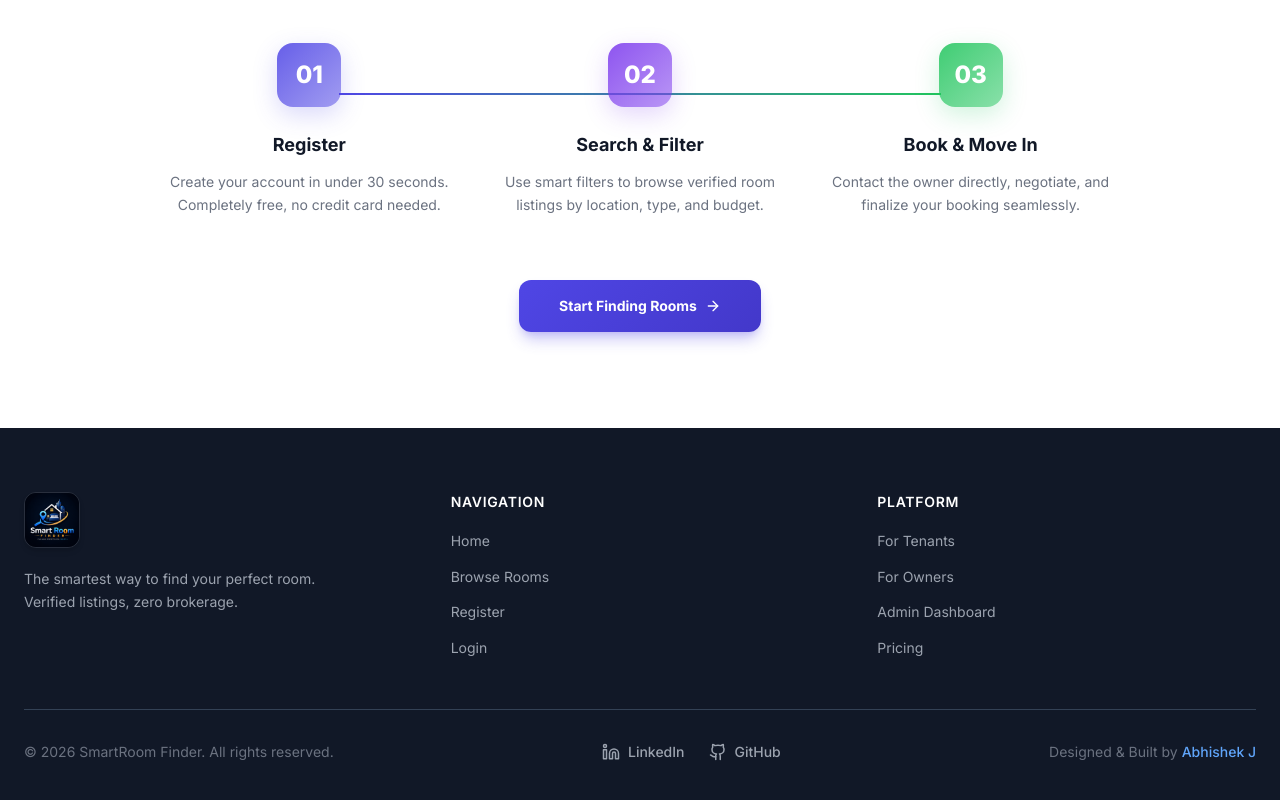
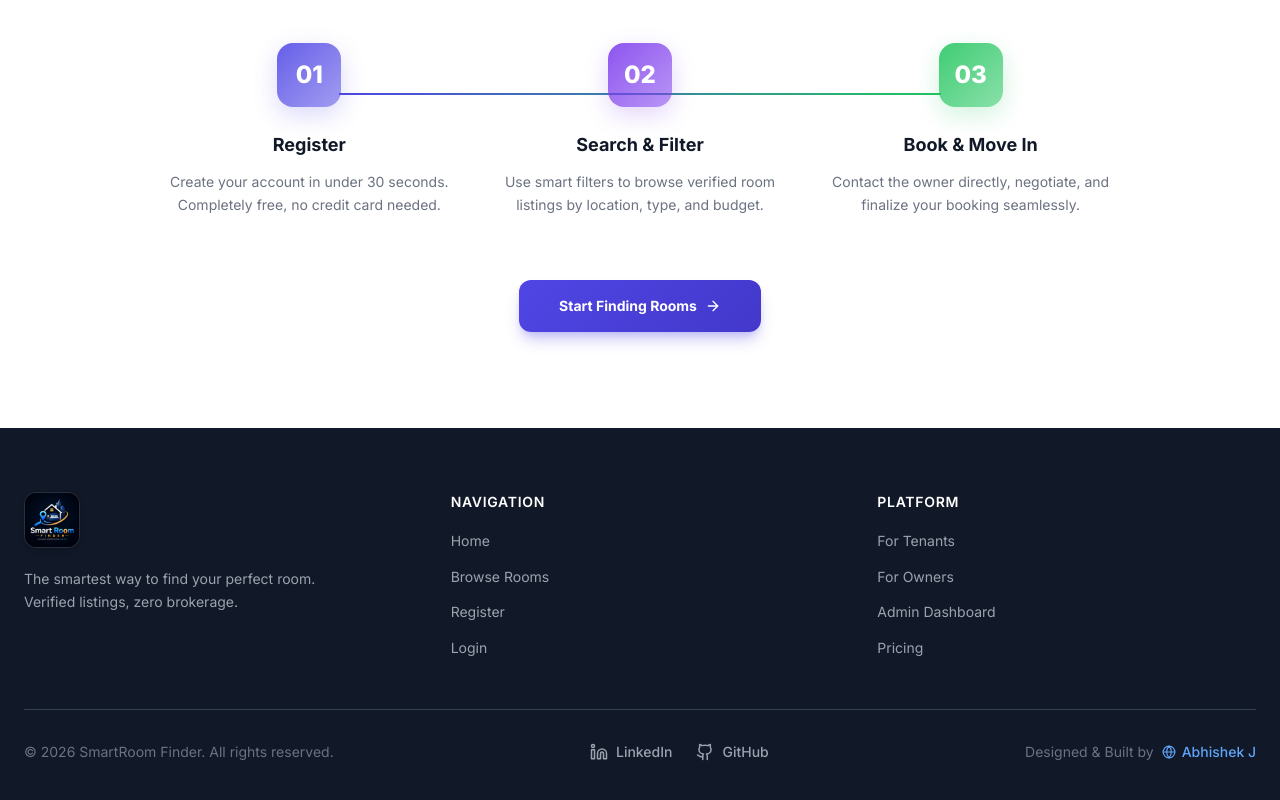
Before and after one commit to AbhishekJ-dev/smart-room-finder, a React (Vite) app in the folder frontend-app/: page /home in a window 1280 px wide. Shown: the part 3011-3811 px from the top of the page. Built offline with nearby package versions, Linux system fonts and the light colour scheme; no server answers.

Commit message:
feat: add portfolio globe icon to creator name in footers

```diff
--- a/frontend-app/src/components/layouts/AdminLayout.jsx
+++ b/frontend-app/src/components/layouts/AdminLayout.jsx
@@ -1,7 +1,7 @@
 import React, { useRef, useState } from 'react';
 import {
   BarChart3, Users, ShieldCheck, Home, CalendarCheck,
-  LogOut, User as UserIcon, Search, Menu, X, Building2, ChevronRight
+  LogOut, User as UserIcon, Search, Menu, X, Building2, ChevronRight, Globe
 } from 'lucide-react';
 import { Linkedin, Github } from '../ui/SocialIcons';
 import logo from '../../assets/logo.png';
@@ -149,7 +149,13 @@ export const AdminLayout = ({ children, title, subtitle }) => {
               <span>GitHub</span>
             </a>
           </div>
-          <span className="text-[10px] text-[#9CA3AF]">© 2026 <a href="https://github.com/AbhishekJ-dev/portfolio" target="_blank" rel="noopener noreferrer" className="hover:text-[#4F46E5] hover:underline transition-all font-medium">Abhishek J</a></span>
+          <div className="flex items-center gap-1.5 text-[10px] text-[#9CA3AF]">
+            © 2026
+            <a href="https://github.com/AbhishekJ-dev/portfolio" target="_blank" rel="noopener noreferrer" className="hover:text-[#4F46E5] hover:underline transition-all font-medium flex items-center gap-1" title="Portfolio">
+              <Globe size={10} />
+              <span>Abhishek J</span>
+            </a>
+          </div>
         </footer>
       </main>
     </div>
--- a/frontend-app/src/components/layouts/DashboardLayout.jsx
+++ b/frontend-app/src/components/layouts/DashboardLayout.jsx
@@ -1,6 +1,6 @@
 import React, { useState } from 'react';
 import { motion, AnimatePresence } from 'framer-motion';
-import { LogOut, Menu, X, Building2, ChevronRight, User, Settings } from 'lucide-react';
+import { LogOut, Menu, X, Building2, ChevronRight, User, Settings, Globe } from 'lucide-react';
 import { Linkedin, Github } from '../ui/SocialIcons';
 import logo from '../../assets/logo.png';
 import { useAuth } from '../../context/AuthContext';
@@ -197,7 +197,13 @@ export function DashboardLayout({ children, title, subtitle, navItems = [], acti
               <span>GitHub</span>
             </a>
           </div>
-          <span className="text-[10px] text-[#9CA3AF]">© 2026 <a href="https://github.com/AbhishekJ-dev/portfolio" target="_blank" rel="noopener noreferrer" className="hover:text-[#4F46E5] hover:underline transition-all font-medium">Abhishek J</a></span>
+          <div className="flex items-center gap-1.5 text-[10px] text-[#9CA3AF]">
+            © 2026
+            <a href="https://github.com/AbhishekJ-dev/portfolio" target="_blank" rel="noopener noreferrer" className="hover:text-[#4F46E5] hover:underline transition-all font-medium flex items-center gap-1" title="Portfolio">
+              <Globe size={10} />
+              <span>Abhishek J</span>
+            </a>
+          </div>
         </footer>
       </div>
 
--- a/frontend-app/src/components/layouts/LandingLayout.jsx
+++ b/frontend-app/src/components/layouts/LandingLayout.jsx
@@ -1,7 +1,7 @@
 import React, { useState } from 'react';
 import { Link, useNavigate } from 'react-router-dom';
 import { useAuth } from '../../context/AuthContext';
-import { Home, Search, CalendarCheck, UserCircle, LogOut, Menu, X, ChevronRight, Building2 } from 'lucide-react';
+import { Home, Search, CalendarCheck, UserCircle, LogOut, Menu, X, ChevronRight, Building2, Globe } from 'lucide-react';
 import { Linkedin, Github } from '../ui/SocialIcons';
 import logo from '../../assets/logo.png';
 
@@ -221,7 +221,13 @@ export function LandingLayout({ children }) {
                 <span>GitHub</span>
               </a>
             </div>
-            <p className="text-[#6B7280] text-sm">Designed & Built by <a href="https://github.com/AbhishekJ-dev/portfolio" target="_blank" rel="noopener noreferrer" className="text-[#60A5FA] font-medium hover:text-[#3B82F6] hover:underline transition-all">Abhishek J</a></p>
+            <div className="flex items-center gap-2 text-sm">
+              <span className="text-[#6B7280]">Designed & Built by</span>
+              <a href="https://github.com/AbhishekJ-dev/portfolio" target="_blank" rel="noopener noreferrer" className="text-[#60A5FA] font-medium hover:text-[#3B82F6] transition-all flex items-center gap-1.5" title="Portfolio">
+                <Globe size={14} />
+                <span>Abhishek J</span>
+              </a>
+            </div>
           </div>
         </div>
       </footer>
```
